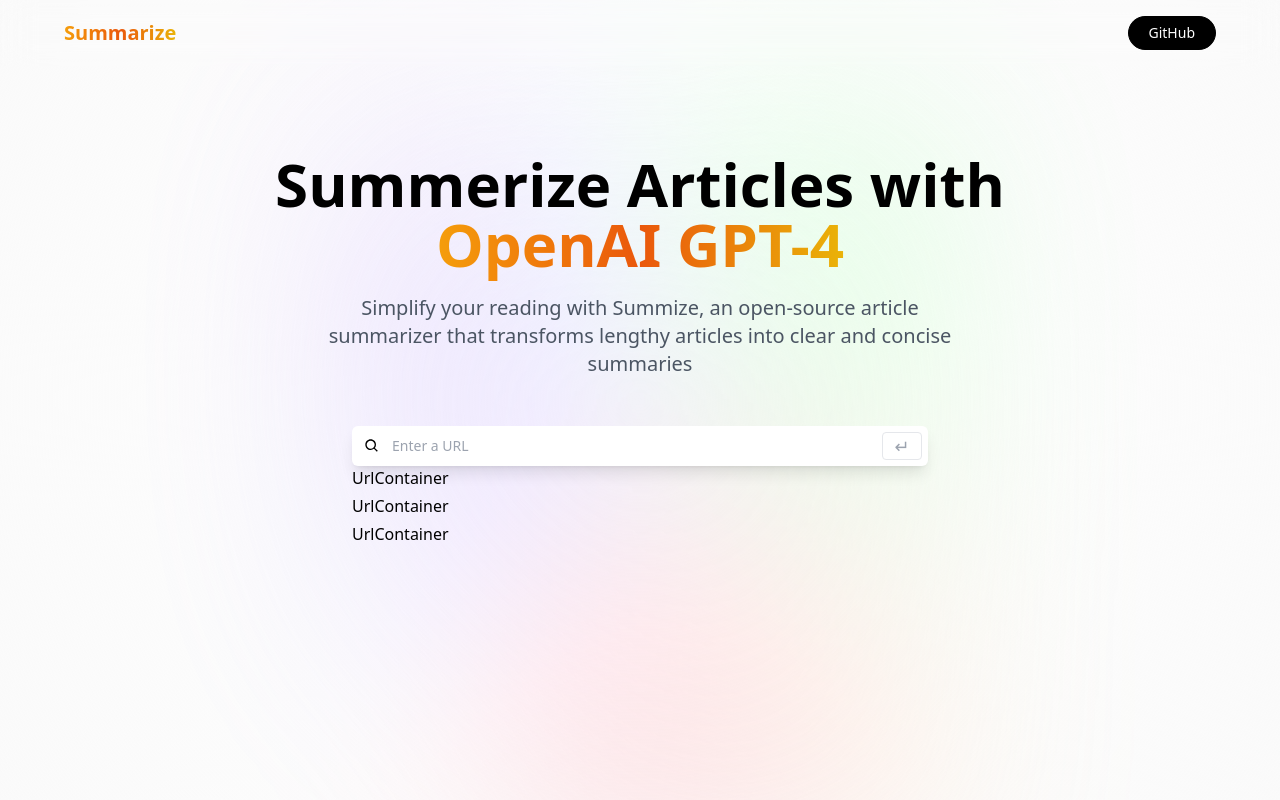
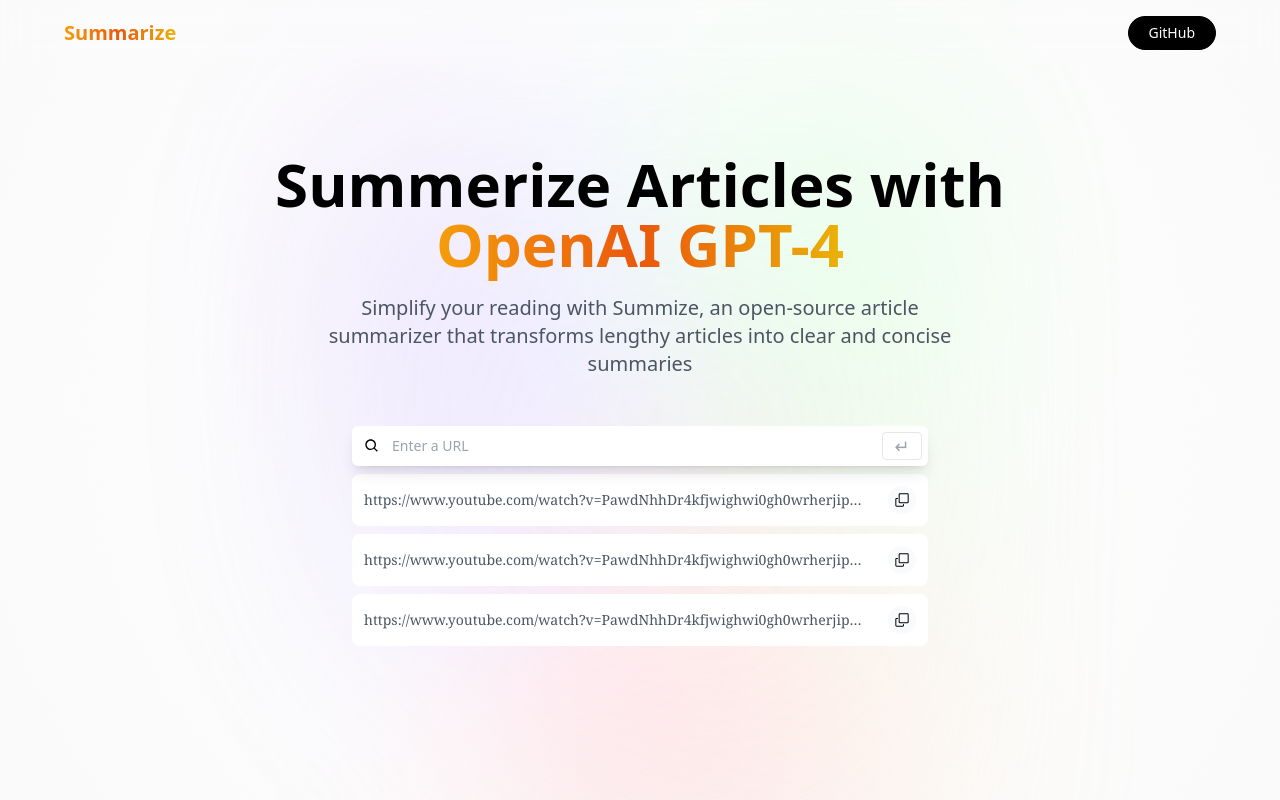
Before and after one commit to anoopraju31/ai-article-summarizer, a React (Create React App) app: page / in a window 1280 px wide. Shown: the top 800 px of the page. Built offline with nearby package versions, Linux system fonts and the light colour scheme.

Commit message:
Url container component styled

```diff
--- a/src/components/Form.tsx
+++ b/src/components/Form.tsx
@@ -19,13 +19,13 @@
 
 					<button
 						type='submit'
-						className='hover:border-gray-700 hover:text-gray-700 absolute inset-y-0 right-0 my-1.5 mr-1.5 flex w-10 items-center justify-center rounded border border-gray-200 font-sans text-lg font-medium text-gray-400 peer-focus:border-gray-700 peer-focus:bg-gray-700 peer-focus:text-white '>
+						className='hover:border-gray-700 hover:text-gray-700 absolute inset-y-0 right-0 my-1.5 mr-1.5 flex w-10 items-center justify-center rounded border border-gray-200 font-sans text-lg font-medium text-gray-400 peer-focus:border-gray-700 peer-focus:bg-gray-700 peer-focus:text-white transition-all duration-1000'>
 						{' '}
 						<p className='leading-none'>↵</p>{' '}
 					</button>
 				</form>
 
-				<div className='flex flex-col gap-1 max-h-60 overflow-y-auto'>
+				<div className='max-h-60 mt-2 flex flex-col gap-2 overflow-y-auto'>
 					<UrlContainer />
 					<UrlContainer />
 					<UrlContainer />
--- a/src/components/UrlContainer.tsx
+++ b/src/components/UrlContainer.tsx
@@ -1,7 +1,19 @@
-import React from 'react'
+import { GoCopy } from 'react-icons/go'
 
 const UrlContainer = () => {
-	return <div>UrlContainer</div>
+	return (
+		<div className='group p-3 flex justify-start items-center flex-row gap-5 bg-white rounded-lg cursor-pointer hover:bg-transparent hover:text-gray-700 hover:shadow-sm transition-all duration-1000'>
+			<p className='flex-1 font-serif text-gray-600 group-hover:text-orange-400 font-medium text-sm truncate transition-colors duration-1000'>
+				https://www.youtube.com/watch?v=PawdNhhDr4kfjwighwi0gh0wrherjiphhjepjhphj
+			</p>
+
+			<div className='w-7 h-7 bg-gray-50 group-hover:bg-white rounded-full backdrop-blur cursor-pointer'>
+				<div className='w-full h-full flex justify-center items-center rounded-full hover:bg-orange-500 hover:text-white transition-colors duration-1000'>
+					<GoCopy />
+				</div>
+			</div>
+		</div>
+	)
 }
 
 export default UrlContainer
```
